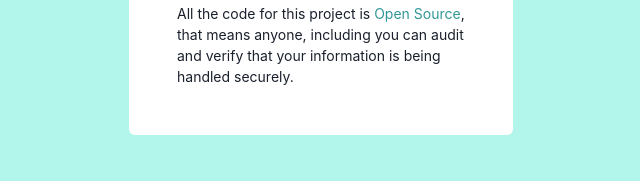
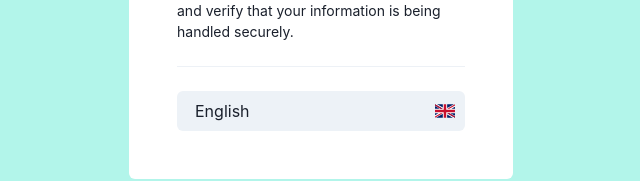
Before and after one commit to naresh97/our-sejahtera, a React (Create React App) app: page /#/login in a window 1280 px wide. Shown: the part 566-747 px from the top of the page, without its empty margins (319-959 px from the left). Built offline with nearby package versions, Linux system fonts and the light colour scheme.

Commit message:
add language selector

```diff
--- a/package.json
+++ b/package.json
@@ -11,6 +11,7 @@
     "@testing-library/react": "^10.2.1",
     "@testing-library/user-event": "^12.0.2",
     "axios": "^0.21.1",
+    "country-flag-icons": "^1.4.0",
     "dotenv": "^10.0.0",
     "framer-motion": "^4",
     "i18next": "^20.3.5",
@@ -18,7 +19,6 @@
     "react": "^17.0.2",
     "react-dom": "^17.0.2",
     "react-i18next": "^11.11.4",
-    "react-icons": "^3.0.0",
     "react-qr-reader": "^2.2.1",
     "react-redux": "^7.2.4",
     "react-router-dom": "^5.2.0",
--- a/src/app/store.js
+++ b/src/app/store.js
@@ -1,10 +1,12 @@
 import { configureStore } from '@reduxjs/toolkit';
 import authSlice from '../features/auth/authSlice';
 import covidSlice from '../features/auth/covidSlice';
+import langSlice from '../features/auth/langSlice';
 
 export const store = configureStore({
   reducer: {
     auth: authSlice,
     covid: covidSlice,
+    lang: langSlice,
   },
 });
--- /dev/null
+++ b/src/components/LanguageSwitcher.js
@@ -0,0 +1,43 @@
+import { Select } from "@chakra-ui/react";
+import Flags from 'country-flag-icons/react/3x2';
+import { useTranslation } from "react-i18next";
+import { useDispatch } from "react-redux";
+import { setLanguage } from "../features/auth/langSlice";
+
+
+function LanguageSwitcher() {
+    const [, i18n] = useTranslation();
+    const dispatch = useDispatch();
+
+    const currentLangIcon = (() => {
+        switch (i18n.language) {
+            case "en":
+                return <Flags.GB />;
+            case "ms":
+                return <Flags.MY />;
+            case "zh":
+                return <Flags.CN />;
+            case "ta":
+                return <Flags.IN />;
+            default:
+                return <Flags.GB />;
+        }
+    })();
+
+    const handleSelectLanguage = (e) => {
+        const languageKey = e.target.value;
+        i18n.changeLanguage(languageKey);
+        dispatch(setLanguage(languageKey));
+    }
+    return (
+        <Select value={i18n.language} icon={currentLangIcon} variant="filled" onChange={handleSelectLanguage}>
+            <option value="en">English</option>
+            <option value="ms">Bahasa Melayu</option>
+            <option value="zh">中文</option>
+            <option value="ta">தமிழ்</option>
+        </Select>
+
+    );
+}
+
+export default LanguageSwitcher;
--- /dev/null
+++ b/src/features/auth/langSlice.js
@@ -0,0 +1,21 @@
+import { createSlice } from '@reduxjs/toolkit';
+import Cookies from 'js-cookie';
+
+const initialState = {
+  lang: Cookies.get('lang'),
+};
+
+export const langSlice = createSlice({
+  name: 'lang',
+  initialState,
+  reducers: {
+    setLanguage: (state, action) => {
+      state.lang = action.payload;
+      Cookies.set('lang', action.payload);
+    },
+  },
+});
+
+export const { setLanguage } = langSlice.actions;
+
+export default langSlice.reducer;
--- a/src/i18n.js
+++ b/src/i18n.js
@@ -1,8 +1,10 @@
 import i18n from 'i18next';
+import Cookies from 'js-cookie';
 import { initReactI18next } from 'react-i18next';
-
 import enTranslation from './locales/en/common.json';
 import msTranslation from './locales/ms/common.json';
+import taTranslation from './locales/ta/common.json';
+import zhTranslation from './locales/zh/common.json';
 
 const resources = {
   en: {
@@ -11,11 +13,17 @@ const resources = {
   ms: {
     common: msTranslation,
   },
+  zh: {
+    common: zhTranslation,
+  },
+  ta: {
+    common: taTranslation,
+  }
 };
 
 i18n.use(initReactI18next).init({
   resources,
-  lng: 'ms',
+  lng: Cookies.get('lang') ? Cookies.get('lang') : "en",
   defaultNS: 'common',
   interpolation: {
     escapeValue: false,
--- a/src/screens/HomeScreen.js
+++ b/src/screens/HomeScreen.js
@@ -19,6 +19,7 @@ import { Fragment, React, useEffect, useRef, useState } from 'react';
 import { useTranslation } from 'react-i18next';
 import { useDispatch, useSelector } from 'react-redux';
 import { Redirect, useHistory } from 'react-router-dom';
+import LanguageSwitcher from '../components/LanguageSwitcher';
 import { authLogout } from '../features/auth/authSlice';
 import { setCovidPositive } from '../features/auth/covidSlice';
 
@@ -225,6 +226,8 @@ function Home() {
         <Button colorScheme="blackAlpha" mb={6} onClick={handleLogout}>
           {t('logOutButtonLabel')}
         </Button>
+        <Divider mb={6} />
+        <LanguageSwitcher />
       </Flex>
     </Flex>
   );
--- a/src/screens/LoginScreen.js
+++ b/src/screens/LoginScreen.js
@@ -6,6 +6,7 @@ import { Trans } from 'react-i18next';
 import { useDispatch, useSelector } from 'react-redux';
 import { Redirect, useHistory } from 'react-router-dom';
 import TelegramLoginButton from 'react-telegram-login';
+import LanguageSwitcher from '../components/LanguageSwitcher';
 import { authLogin, authLogout } from '../features/auth/authSlice';
 
 function Login() {
@@ -109,7 +110,7 @@ function Login() {
         />
         <Divider mb={6} mt={6} />
         <Trans i18nKey="loginPrivacyNotice">
-          <Text fontSize="sm">
+          <Text mb={6} fontSize="sm">
             <b>Privacy notes:</b> <br />
             Telegram Login allows us to verify your identity, without collecting
             any of your data. Telegram does NOT give us your phone number. The
@@ -130,6 +131,8 @@ function Login() {
             information is being handled securely.
           </Text>
         </Trans>
+        <Divider mb={6} />
+        <LanguageSwitcher />
       </Flex>
     </Flex>
   );
```
Also changed, not shown: 1 other file (tests, documents, lock files or other folders).
